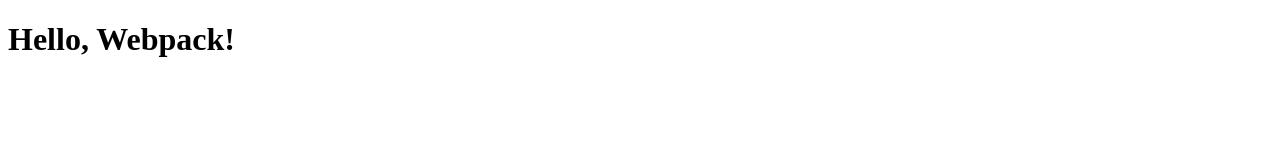
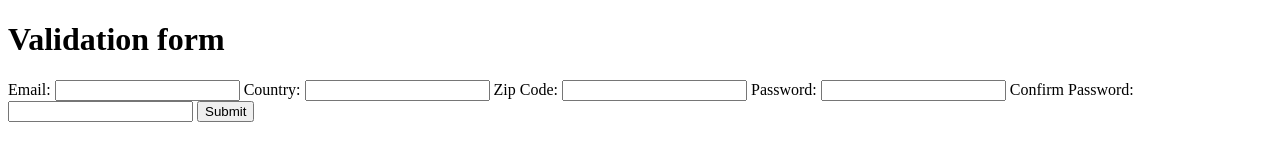
Before and after one commit to DennoCheru/validation-form, a website built with webpack: page src/template.html in a window 1280 px wide. Built offline with nearby package versions, Linux system fonts and the light colour scheme.

Commit message:
Add basic HTML layout
Added browser form for data entry

```diff
--- a/src/template.html
+++ b/src/template.html
@@ -3,9 +3,27 @@
   <head>
     <meta charset="UTF-8" />
     <meta name="viewport" content="width=device-width, initial-scale=1.0" />
-    <title>Webpack Template</title>
+    <title>Form validation</title>
   </head>
   <body>
-    <h1>Hello, Webpack!</h1>
+    <h1>Validation form</h1>
+    <form action="" novalidate>
+      <label for="email">Email:</label>
+      <input type="email" id="email" class="form-field" name="email" required>
+
+      <label for="country">Country:</label>
+      <input type="country" id="country" class="form-field" name="country" required>
+
+      <label for="zip-code">Zip Code:</label>
+      <input type="text" id="zip-code" class="form-field" name="zip-code" required>
+
+      <label for="password">Password:</label>
+      <input type="password" id="password" class="form-field" name="password" required>
+
+      <label for="confirm-password">Confirm Password:</label>
+      <input type="password" id="confirm-password" class="form-field" name="confirm-password" required>
+
+      <button type="submit">Submit</button>
+    </form>
   </body>
 </html>
```
